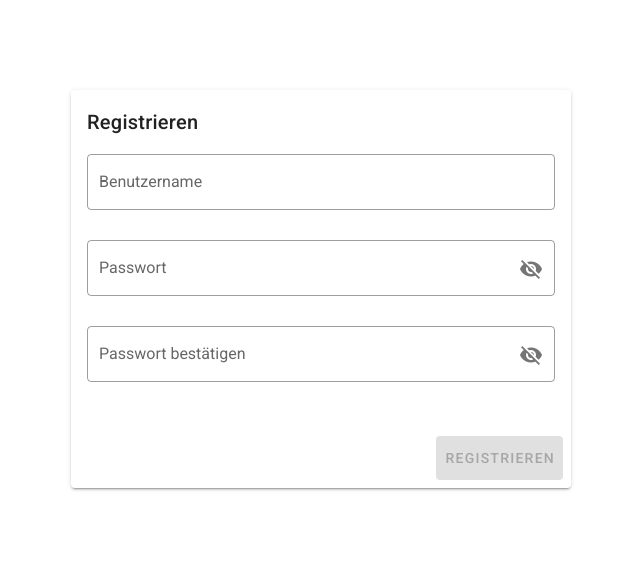
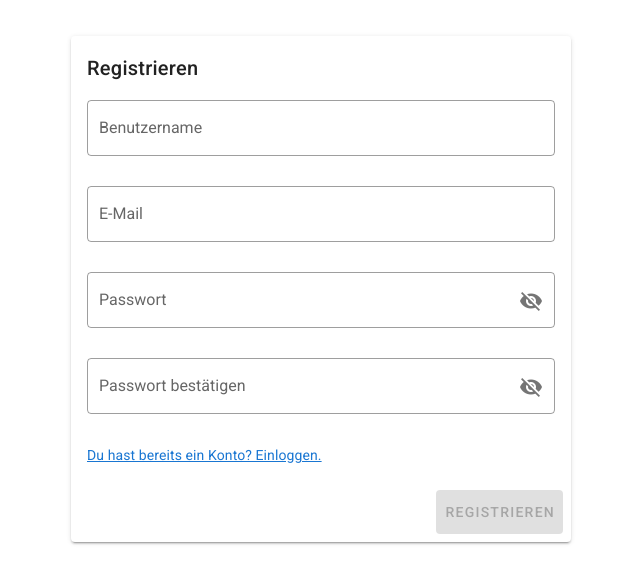
Before and after one commit to jeffnawroth/gaeb-gateway, a Vue app: page /register in a window 1280 px wide. Shown: the part 111-694 px from the top of the page, without its empty margins (319-959 px from the left). Built offline with nearby package versions, Linux system fonts and the light colour scheme.

Commit message:
+ Email in registration #2

```diff
--- a/src/views/RegisterView.vue
+++ b/src/views/RegisterView.vue
@@ -10,12 +10,24 @@
         <v-card-text>
           <ValidationProvider
             v-slot="{ errors }"
-            vid="register"
+            vid="username"
             rules="required"
           >
             <v-text-field
               v-model="username"
               label="Benutzername"
+              :error-messages="errors"
+              outlined
+            />
+          </ValidationProvider>
+          <ValidationProvider
+            v-slot="{ errors }"
+            vid="email"
+            rules="required|email"
+          >
+            <v-text-field
+              v-model="email"
+              label="E-Mail"
               :error-messages="errors"
               outlined
             />
@@ -50,6 +62,9 @@
               @click:append="showPasswordConfirm = !showPasswordConfirm"
             />
           </ValidationProvider>
+          <router-link :to="{ name: 'login-view' }">
+            Du hast bereits ein Konto? Einloggen.
+          </router-link>
         </v-card-text>
         <v-card-actions>
           <v-spacer />
@@ -73,14 +88,25 @@ export default Vue.extend({
   components: { ValidationObserver, ValidationProvider },
   data: () => ({
     username: "",
+    email: "",
     password: "",
     passwordConfirm: "",
     showPassword: false,
     showPasswordConfirm: false,
   }),
   methods: {
-    register() {
+    async register() {
       //TODO: Add registration
+      try {
+        await this.$store.dispatch("user/register", {
+          username: this.username,
+          email: this.email,
+          password: this.password,
+        });
+        this.$router.push({ name: "home-view" });
+      } catch (error: any) {
+        console.log(error.response);
+      }
     },
   },
 });
```
